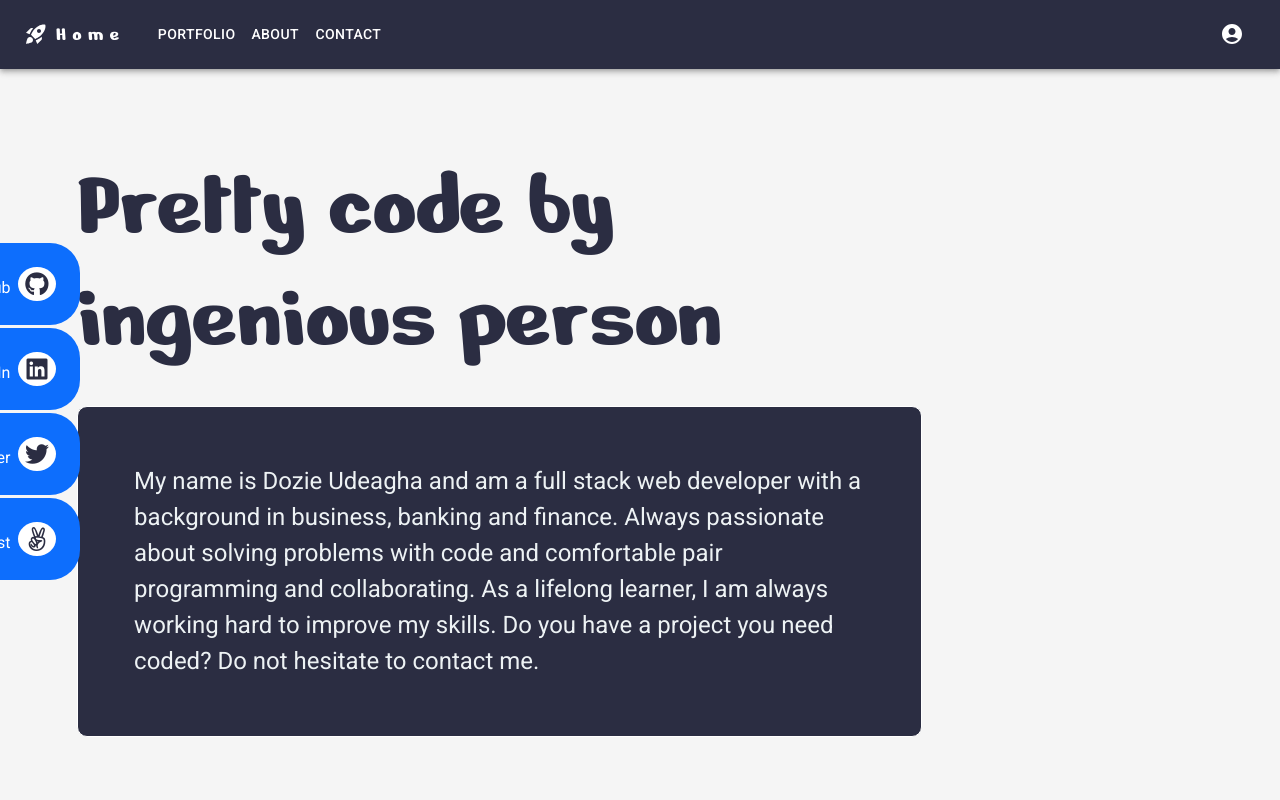
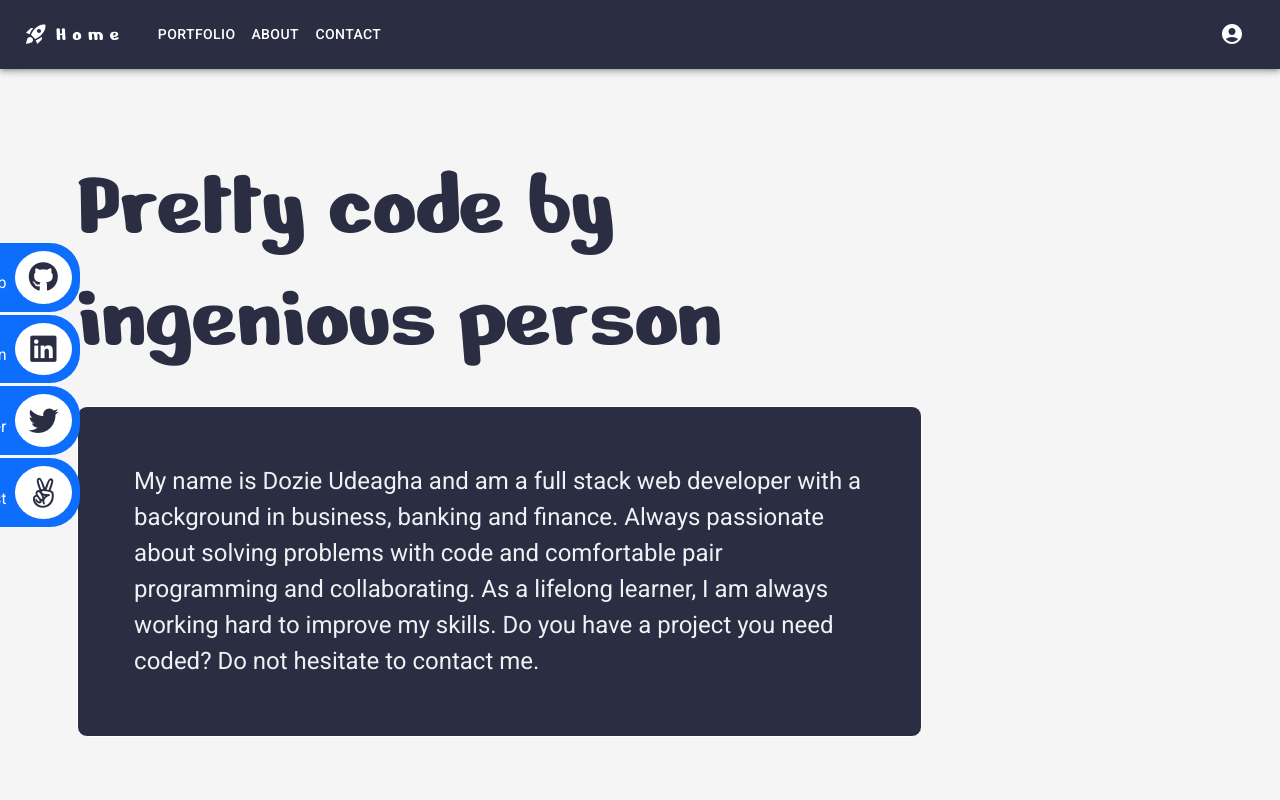
Before and after one commit to udeaghad/my-portfolio, a React (Create React App) app: page / in a window 1280 px wide. Shown: the top 800 px of the page. Built offline with nearby package versions, Linux system fonts and the light colour scheme.

Commit message:
Update socialmedia icon

```diff
--- a/src/components/MyProject.css
+++ b/src/components/MyProject.css
@@ -357,20 +357,16 @@ a {
     transform: translate(-100%, 0);
   }
 
-  .social-buttons ul li {
+.icon {
 
-    padding: 24px;
+    padding: 4%;
+    width: 20%;
+    border-radius: 50%;
+    background: rgb(255, 255, 255);
+    text-align: center;
+    margin-left: 0%;
+    font-size: 30px;
 
-}
-
-.icon {
-  padding: 2%;
-  width: 15%;
-  border-radius: 50%;
-  background: rgb(255, 255, 255);
-  text-align: center;
-  margin-left: 0%;
-  font-size: x-large;
 }
 
 }
```
